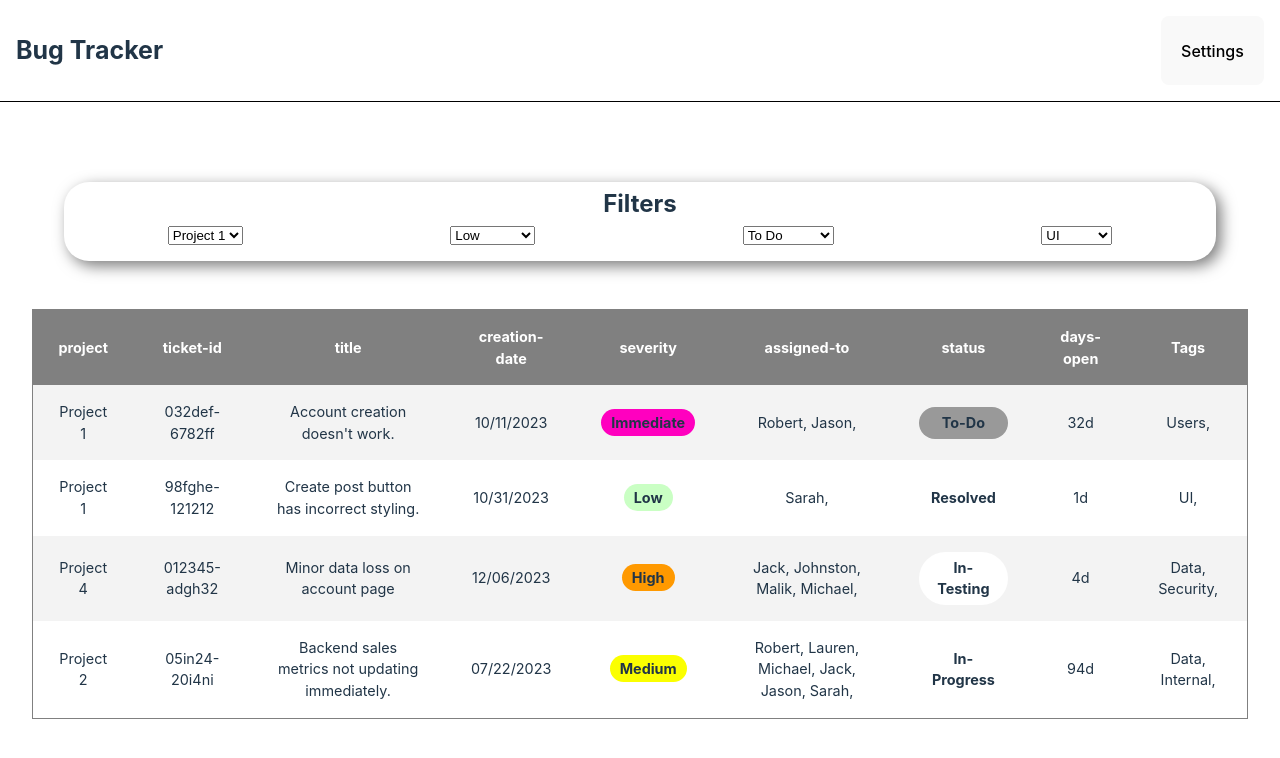
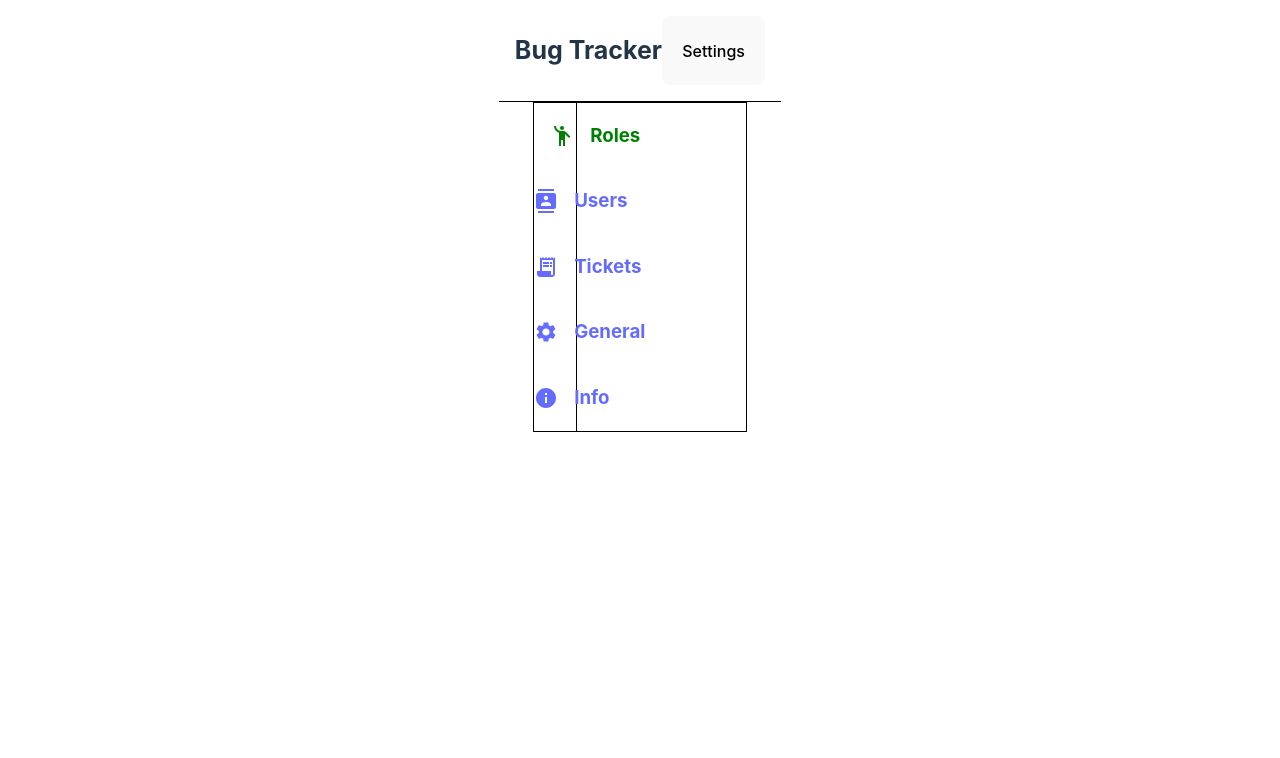
Before and after one commit to dwilliams304/bug-tracker, a React (Vite) app in the folder frontend/: page / in a window 1280 px wide. Shown: the top 758 px of the page. Built offline with nearby package versions, Linux system fonts and the light colour scheme.

Commit message:
Settings layout, add MUI

```diff
--- /dev/null
+++ b/frontend/src/components/pages/Settings.jsx
@@ -0,0 +1,35 @@
+import '../../styles/page-styles/settings.css';
+import EmojiPeopleIcon from '@mui/icons-material/EmojiPeople';
+import ContactsIcon from '@mui/icons-material/Contacts';
+import ReceiptLongIcon from '@mui/icons-material/ReceiptLong';
+import SettingsIcon from '@mui/icons-material/Settings';
+import InfoIcon from '@mui/icons-material/Info';
+
+const Settings = () => {
+    return(
+        <div className="settings">
+            <aside className="sidebar">
+                <a href='#' className='active'> <EmojiPeopleIcon />
+                    <h3>Roles</h3>
+                </a>
+                <a href='#'><ContactsIcon />
+                    <h3>Users</h3>
+                </a>
+                <a href='#'><ReceiptLongIcon />
+                    <h3>Tickets</h3>
+                </a>
+                <a href='#'><SettingsIcon />
+                    <h3>General</h3>
+                </a>
+                <a href='#'><InfoIcon />
+                    <h3>Info</h3>
+                </a>
+            </aside>
+            <div className="menu">
+
+            </div>
+        </div>
+    )
+}
+
+export default Settings;
--- a/frontend/src/main.jsx
+++ b/frontend/src/main.jsx
@@ -3,6 +3,7 @@ import ReactDOM from 'react-dom/client';
 import './styles/main/index.css';
 import './styles/main/main.css';
 import NavBar from './components/layout/NavBar';
+import Settings from './components/pages/Settings';
 import BugTracker from './components/pages/BugTracker';
 
 ReactDOM.createRoot(document.getElementById('root')).render(
@@ -17,7 +18,8 @@ function App() {
   return (
     <>
       <NavBar />
-      <BugTracker />
+      <Settings />
+      {/* <BugTracker /> */}
     </>
   );
 }
--- /dev/null
+++ b/frontend/src/styles/page-styles/settings.css
@@ -0,0 +1,37 @@
+div.settings {
+    border: 1px solid black;
+    width: 75%;
+    justify-content: center;
+    align-items: center;
+    margin: auto;
+}
+
+aside.sidebar{
+    display: flex;
+    flex-direction: column;
+    border-right: 1px solid black;
+    width: 20%;
+}
+
+aside.sidebar a {
+    display: flex;
+    align-items: center;
+    cursor: pointer;
+    gap: 1rem;
+}
+
+aside.sidebar a.active{
+    color: green;
+    font-weight: bold;
+}
+
+aside.sidebar a.active::before{
+    content: '';
+    width: 6px;
+    height: 18px;
+    background-color: rgb(43, 54, 119);
+}
+
+/* .sidebar a{
+    border-bottom: 1px dashed black;
+} */
```
Also changed, not shown: frontend/package.json (+6 -1 lines), 1 other file (tests, documents, lock files or other folders).
